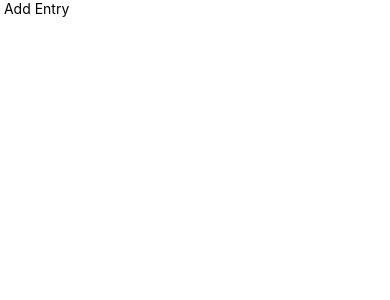
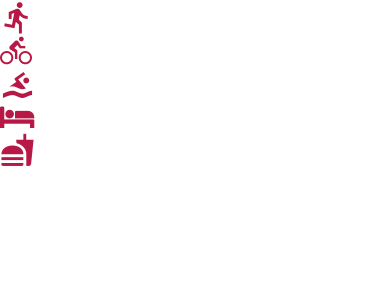
Before and after one commit to Pablo123GitHub/react-native-tutorial-app, a React Native app: screen / in a window 390 px wide. Shown: the top 300 px of the page. Built offline with nearby package versions, Linux system fonts and the light colour scheme.

Commit message:
add all the icons to the AddEndry component

```diff
--- a/components/AddEntry.js
+++ b/components/AddEntry.js
@@ -1,12 +1,69 @@
 import React, { Component } from 'react'
 import { View, Text } from 'react-native'
 import { getMetricMetaInfo} from "../utils/helpers"
+import UdaciSlider from './UdaciSlider'
+import UdaciSteppers from './UdaciSteppers'
+
+
 
 export default class AddEntry extends Component {
+    state = {
+        run: 0,
+        bike: 0,
+        swim: 0,
+        sleep: 0,
+        eat: 0
+    }
+
+    increment = (metric) => {
+        const { max , step } = getMetricMetaInfo(metric)
+
+        this.setState((state)=>{
+            const count = state[metric] + step
+
+            return {
+                ...state,
+                [metric]: count > max ? max : count
+            }
+        })
+    }
+
+    decrement = (metric) => {
+
+        this.setState((state)=>{
+            const count = state[metric]  - getMetricMetaInfo((metric).step)
+
+            return {
+                ...state,
+                [metric]: count < 0 ? 0 : count,
+            }
+        })
+    }
+
+    slide = (metric, value) => {
+        this.setState(()=>({
+            [metric]: value
+        }))
+    }
+
+
     render() {
+        const metaInfo = getMetricMetaInfo()
+
         return (
             <View>
-                <Text> Add Entry</Text>
+                {Object.keys(metaInfo).map((key)=>{
+                    const { getIcon, type, ...rest} = metaInfo[key]
+                    const value = this.state[key]
+
+                    return (
+                        <View key={key}>
+                            {getIcon()}
+                        </View>
+                    )
+                })}
+
+                {/*{getMetricMetaInfo('bike').getIcon()}*/}
             </View>
             )
 
--- /dev/null
+++ b/components/UdaciSlider.js
@@ -0,0 +1,10 @@
+import React from 'react'
+import { View, Text } from 'react-native'
+
+export default function UdaciSlider () {
+    return (
+        <View>
+            <Text> UdaciSlider</Text>
+        </View>
+    )
+}
--- /dev/null
+++ b/components/UdaciSteppers.js
@@ -0,0 +1,10 @@
+import React from 'react'
+import { View, Text } from 'react-native'
+
+export default function UdaciSteppers () {
+    return (
+        <View>
+            <Text> UdaciStepper</Text>
+        </View>
+    )
+}
--- a/utils/helpers.js
+++ b/utils/helpers.js
@@ -1,9 +1,7 @@
-// utils/helpers.js
 import React from 'react'
 import { View } from 'react-native'
-import { FontAwesome, MaterialIcons,MaterialCommunityIcons } from '@expo/vector-icons'
-import { white } from './colors'
-
+import { FontAwesome, MaterialIcons, MaterialCommunityIcons } from '@expo/vector-icons'
+import { red } from './colors'
 
 export function getMetricMetaInfo (metric) {
     const info = {
@@ -15,10 +13,10 @@ export function getMetricMetaInfo (metric) {
             type: 'steppers',
             getIcon() {
                 return (
-          <View style={[styles.iconContainer, {backgroundColor: red}]}>
+                    <View>
                         <MaterialIcons
                             name='directions-run'
-              color={white}
+                            color={red}
                             size={35}
                         />
                     </View>
@@ -33,10 +31,10 @@ export function getMetricMetaInfo (metric) {
             type: 'steppers',
             getIcon() {
                 return (
-          <View style={[styles.iconContainer, {backgroundColor: orange}]}>
+                    <View>
                         <MaterialCommunityIcons
                             name='bike'
-              color={white}
+                            color={red}
                             size={32}
                         />
                     </View>
@@ -51,10 +49,10 @@ export function getMetricMetaInfo (metric) {
             type: 'steppers',
             getIcon() {
                 return (
-          <View style={[styles.iconContainer, {backgroundColor: blue}]}>
+                    <View>
                         <MaterialCommunityIcons
                             name='swim'
-              color={white}
+                            color={red}
                             size={35}
                         />
                     </View>
@@ -69,10 +67,10 @@ export function getMetricMetaInfo (metric) {
             type: 'slider',
             getIcon() {
                 return (
-          <View style={[styles.iconContainer, {backgroundColor: lightPurp}]}>
+                    <View>
                         <FontAwesome
                             name='bed'
-              color={white}
+                            color={red}
                             size={30}
                         />
                     </View>
@@ -87,10 +85,10 @@ export function getMetricMetaInfo (metric) {
             type: 'slider',
             getIcon() {
                 return (
-          <View style={[styles.iconContainer, {backgroundColor: pink}]}>
+                    <View>
                         <MaterialCommunityIcons
                             name='food'
-              color={white}
+                            color={red}
                             size={35}
                         />
                     </View>
```
Lines whose indentation alone changed are shown as unchanged.
